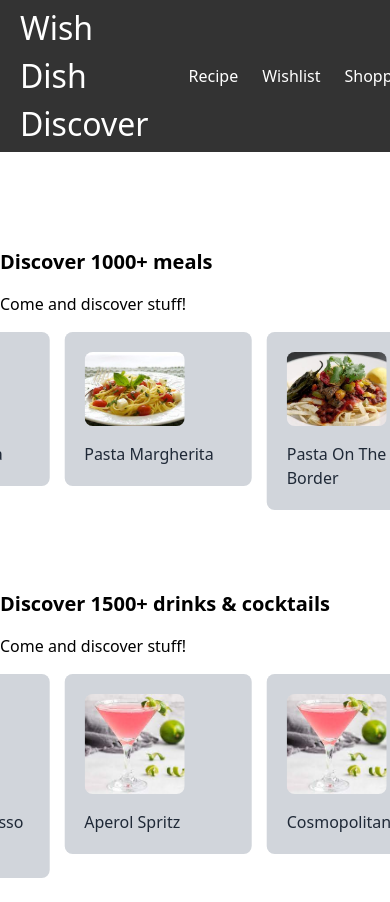
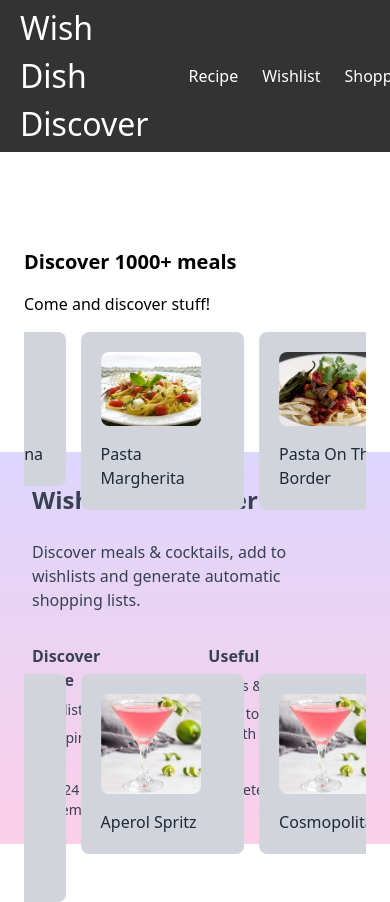
Before and after one commit to mgretek/dish-discover, a React (Create React App) app: page / in a window 390 px wide. Shown: the top 902 px of the page. Before the commit the page ends 878 px from the top, so only its background shows below. Built offline with nearby package versions, Linux system fonts and the light colour scheme.

Commit message:
Created a footer component with rough layout, added responsivity. No working links yet.

```diff
--- /dev/null
+++ b/src/components/Footer.js
@@ -0,0 +1,34 @@
+import React from "react";
+
+export const Footer = () => {
+  return (
+    <div className="fixed bottom-0 w-full bg-gradient-to-b from-violet-200 to-pink-200">
+      <div className="mx-8 mb-6 mt-8 text-gray-700">
+        <div className="font-extrabold text-2xl">Wish Dish Discover</div>
+        <div className="flex justify-between mb-2 flex-wrap md:flex-nowrap">
+          <div>
+            <div className="mt-6 max-w-[80%] mb-8">
+              Discover meals & cocktails, add to wishlists and generate
+              automatic shopping lists.
+            </div>
+          </div>
+          <div className="flex gap-16 mb-4">
+            <div>
+              <div className="font-extrabold mb-2">Discover more</div>
+              <div className="text-sm mb-2">Wishlist</div>
+              <div className="text-sm mb-2">Shopping list</div>
+            </div>
+            <div>
+              <div className="font-extrabold mb-2">Useful</div>
+              <div className="text-sm mb-2">Terms & Conditions</div>
+              <div className="text-sm mb-2">Links to GitHub orsmth</div>
+            </div>
+          </div>
+        </div>
+        <div className="text-sm">
+          © 2024 by Fredi Karu, Merilin-Grete Kakko, Voldemar Tamm
+        </div>
+      </div>
+    </div>
+  );
+};
--- a/src/pages/Home.js
+++ b/src/pages/Home.js
@@ -4,10 +4,12 @@ import { RandomRecipes } from "../components/RandomRecipes.js";
 import { RandomDrinks } from "../components/RandomDrinks.js";
 import { HomepageHeader } from "../components/HomepageHeader.js";
 import { HomepageContent } from "../components/HomepageContent.js";
+import { Footer } from "../components/Footer.js";
 
 export const Home = () => {
   return (
-    <div className="mt-24">
+    <div>
+      <div className="mt-24 mx-6">
         <HomepageHeader title="Discover 1000+ meals" />
         <HomepageContent text="Come and discover stuff!" />
         <RandomRecipes />
@@ -17,5 +19,7 @@ export const Home = () => {
           <RandomDrinks />
         </div>
       </div>
+      <Footer />
+    </div>
   );
 };
```
Lines whose indentation alone changed are shown as unchanged.
